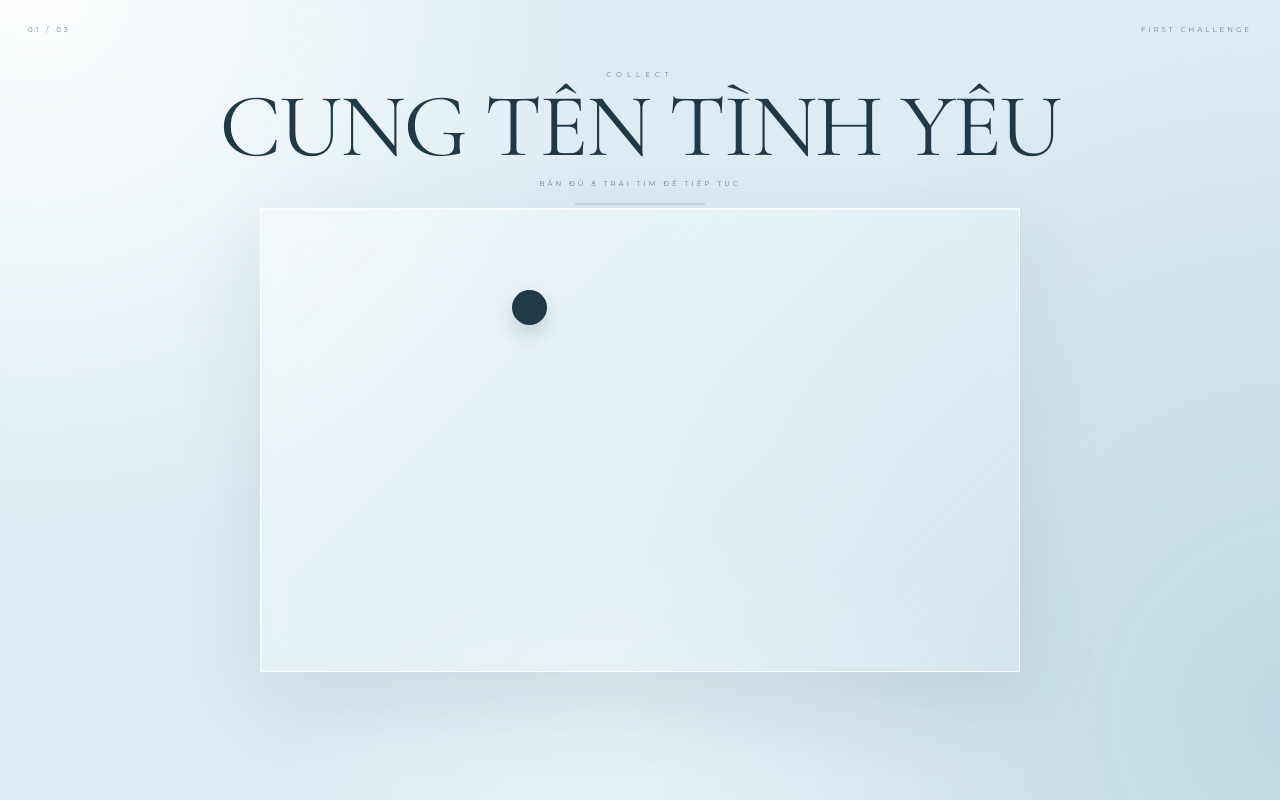
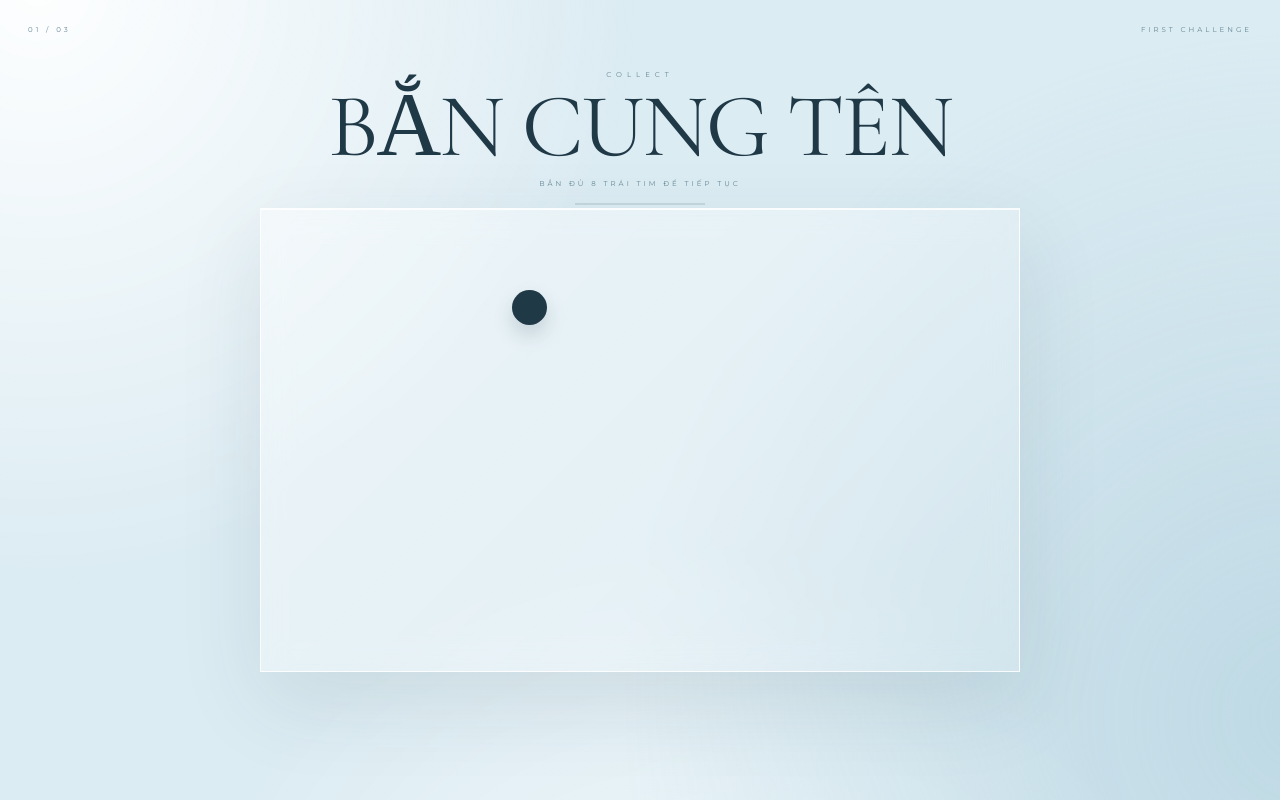
Before and after one commit to nguyenthaibaongoc7-netizen/game, a plain HTML site: page index.html in a window 1280 px wide. Both pictures are taken after a click on the button "BẮT ĐẦU". Drawn offline with nearby package versions, Linux system fonts and the light colour scheme.

Commit message:
Update index.html

```diff
--- a/index.html
+++ b/index.html
@@ -670,7 +670,7 @@ textarea::placeholder{
         </p>
 
         <h2>
-            CUNG TÊN TÌNH YÊU
+            BẮN CUNG TÊN
         </h2>
 
         <p>
```
